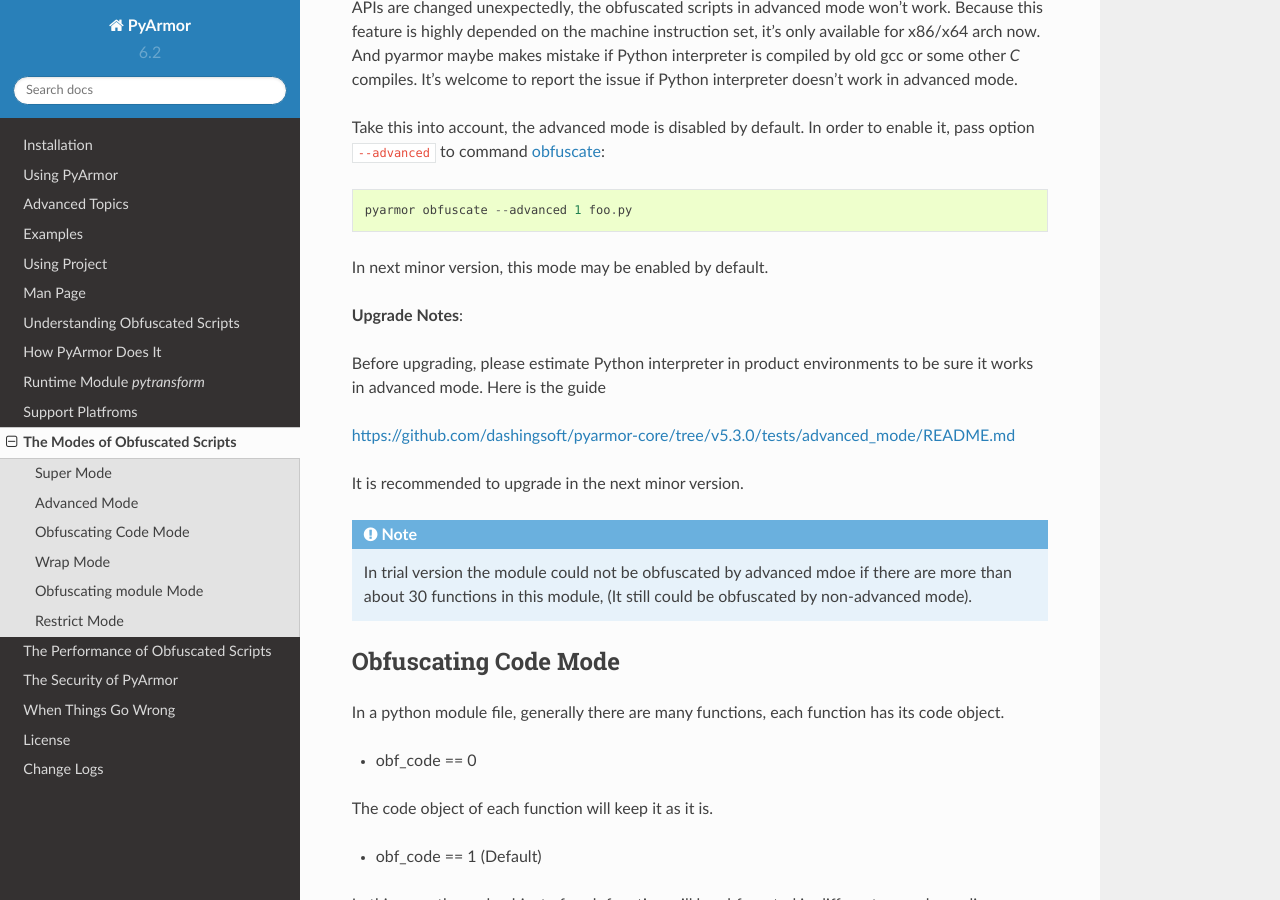
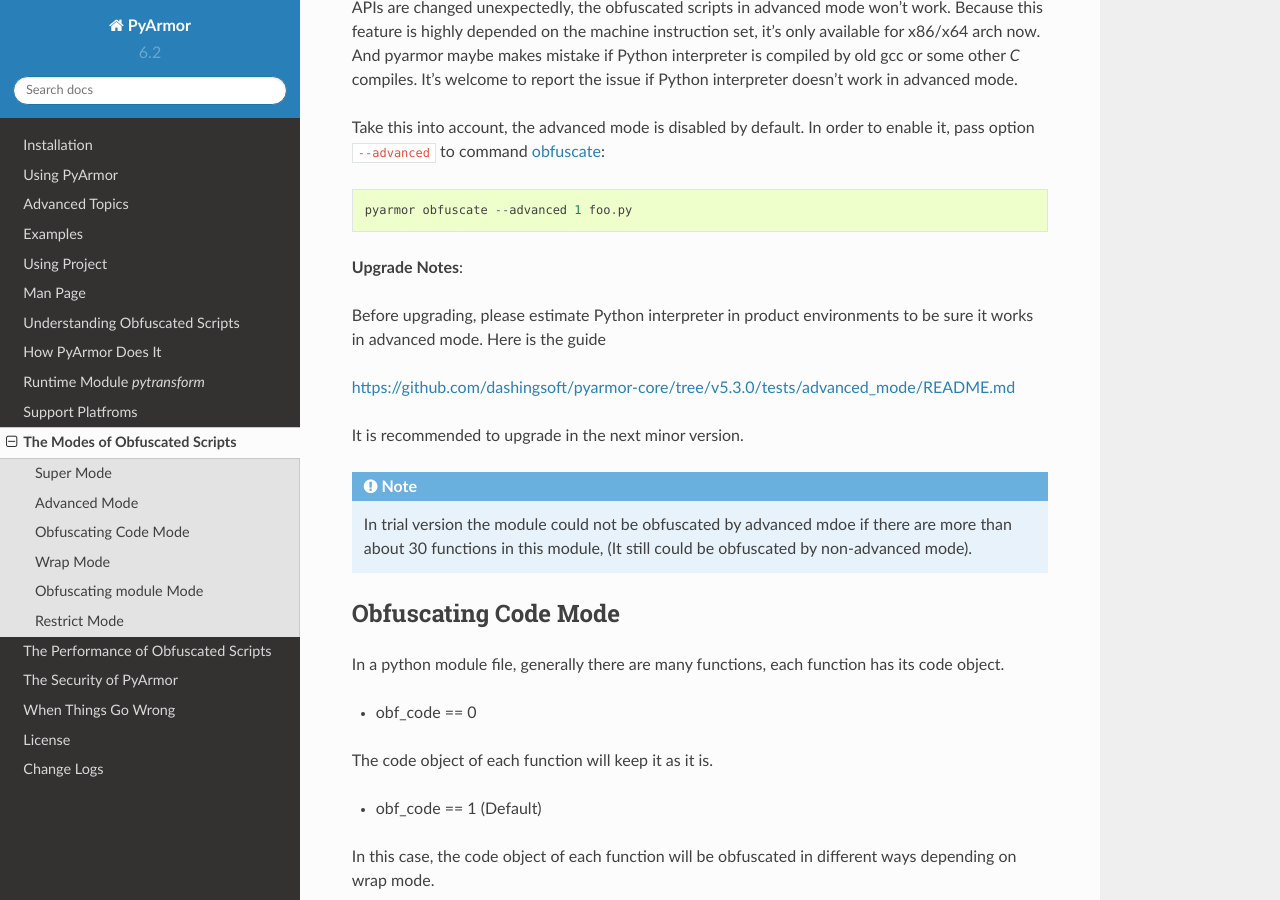
Before and after one commit to dashingsoft/pyarmor, a Sphinx documentation site: the page built from docs/mode.rst, in a window 1280 px wide and 900 px high, scrolled down 1076 px. Built offline with Sphinx 7.4.7 and the Read the Docs theme 2.0.0, drawn with Linux system fonts in a browser that asks for light colours.

Commit message:
Advnaced mode will not be enabled by default

```diff
--- a/docs/mode.rst
+++ b/docs/mode.rst
@@ -58,8 +58,6 @@
 enable it, pass option ``--advanced`` to command :ref:`obfuscate`::
 
     pyarmor obfuscate --advanced 1 foo.py
-
-In next minor version, this mode may be enabled by default.
 
 **Upgrade Notes**:
 
```
